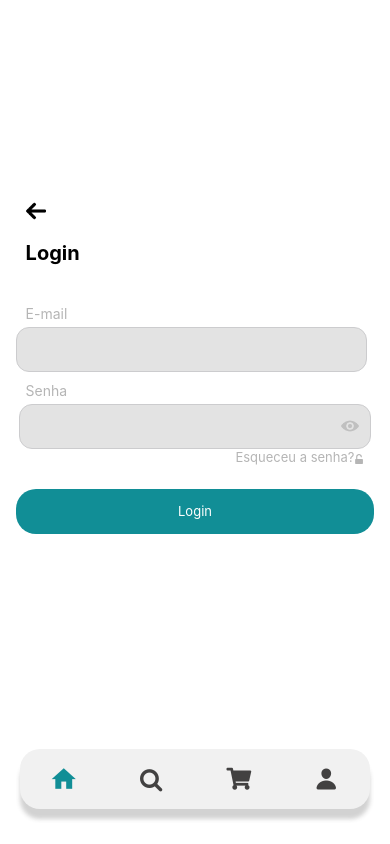
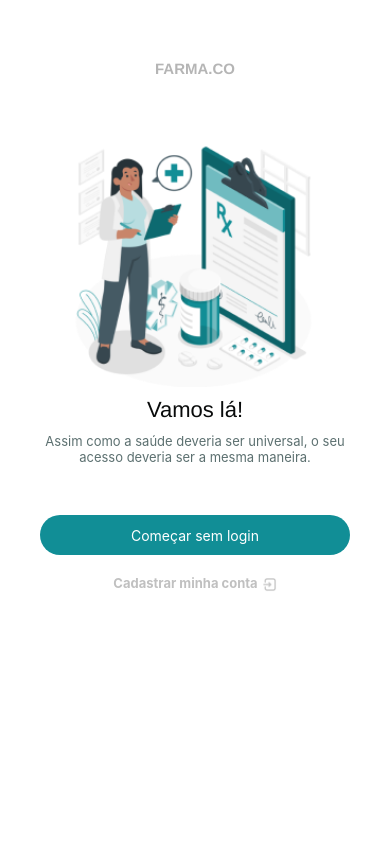
Before and after one commit to vitoriaGoncalves08/FarmaCo, a React Native app: screen /TabMenu in a window 390 px wide. Built offline with nearby package versions, Linux system fonts and the light colour scheme.

Commit message:
:bug: navegação está iniciando ok

```diff
--- a/App.js
+++ b/App.js
@@ -3,25 +3,32 @@ import { Text, SafeAreaView, StyleSheet, Image } from 'react-native';
 import { createNativeStackNavigator } from "@react-navigation/native-stack";
 import { NavigationContainer } from "@react-navigation/native";
 import Inicial from './app/Inicial';
-import Cadastro from './app/Cadastro';
-import Login from './app/Login';
-import Catalogo from './app/Catalogo'
-import Splash from './app/Splash'
 import { TabMenu } from './components/TabMenu';
+import Splash from './app/Splash';
 
 const Stack = createNativeStackNavigator();
 
 export default function App() {
   return (
-    <NavigationContainer>
-        <TabMenu/>
-      {/* <Stack.Navigator initialRouteName="Splash" screenOptions={{ headerShown: false }}>
-        <Stack.Screen name="Splash" component={Splash} />
-        <Stack.Screen name="Inicial" component={Inicial} />
-        <Stack.Screen name="Cadastro" component={Cadastro} />
-        <Stack.Screen name="Login" component={Login} />
-        <Stack.Screen name="Catalogo" component={Catalogo} /> *
-      </Stack.Navigator> */}
-    </NavigationContainer>
+        <NavigationContainer>
+          <Stack.Navigator>
+            <Stack.Screen
+              name="Splash"
+              component={Splash}
+              options={{ headerShown: false }}
+            />
+            <Stack.Screen
+              name="Inicial"
+              component={Inicial}
+              options={{ headerShown: false }}
+            />
+            <Stack.Screen
+              name="TabMenu"
+              component={TabMenu}
+              options={{ headerShown: false }}
+            />
+        </Stack.Navigator>
+      </NavigationContainer>
+
   );
 }
--- a/app/Inicial.js
+++ b/app/Inicial.js
@@ -1,9 +1,7 @@
-import { Text, SafeAreaView, StyleSheet, Image, TouchableOpacity, View  } from 'react-native';
-import { useNavigation } from '@react-navigation/native'
+import React from 'react';
+import { Text, SafeAreaView, StyleSheet, Image, TouchableOpacity, View } from 'react-native';
 
-const Inicial = () => {
-  const navigation = useNavigation();
-
+const Inicial = ({ navigation }) => {
   return (
     <SafeAreaView style={styles.container}>
       <Text style={styles.paragraph}>
@@ -19,7 +17,7 @@ const Inicial = () => {
         </Text>
         <TouchableOpacity
           style={styles.btnEnter}
-          onPress={() => navigation.navigate('Catalogo')}>
+          onPress={() => navigation.navigate('TabMenu')}>
           <Text style={styles.buttonText}>Começar sem login</Text>
         </TouchableOpacity>
         <View style={styles.sair}>
@@ -86,7 +84,7 @@ const styles = StyleSheet.create({
     justifyContent: 'center',
     margin: 10,
   },
-  buttonText:{
+  buttonText: {
     color: 'white',
     textAlign: 'center',
     fontFamily: '',
@@ -96,12 +94,11 @@ const styles = StyleSheet.create({
     flexDirection: 'row',
     justifyContent: 'center',
     alignContent: 'center',
-    width:220,
-    height:55,
+    width: 220,
+    height: 55,
     backgroundColor: 'white',
-
   },
-  btnLogin:{
+  btnLogin: {
     width: 180,
     height: 38,
     color: 'green',
@@ -124,6 +121,4 @@ const styles = StyleSheet.create({
     marginLeft: 4,
     marginTop: 2.4,
   }
-
-
 });
--- a/components/TabMenu.js
+++ b/components/TabMenu.js
@@ -11,7 +11,7 @@ import { MaterialCommunityIcons, FontAwesome5, FontAwesome, Ionicons, MaterialIc
 
 const Tab = createBottomTabNavigator();
 
-const user = { nome: 'admin', senha: 1234 };
+const user = { nome: 'admin', senha: 123 };
 
 const CustomTabMenuBottom = ({ children, onPress }) => (
     <TouchableOpacity
@@ -31,9 +31,9 @@ export const TabMenu = () => {
         <Tab.Navigator
             screenOptions={{
                 headerShown: false,
-                tabBarStyle: styles.tabBar
-            }}
-            tabBarOptions={{ showLabel: false }}>
+                tabBarStyle: styles.tabBar,
+                tabBarShowLabel: false,
+            }}>
 
             <Tab.Screen name='Login' component={Login}
                 options={{
```
